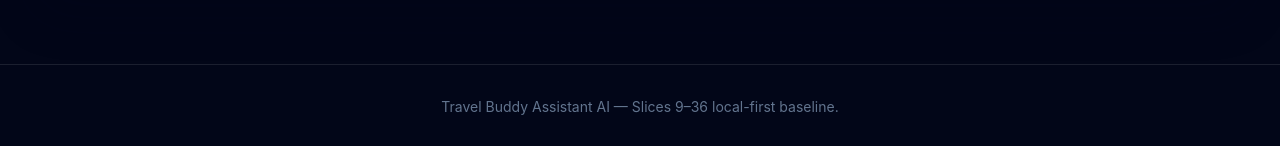
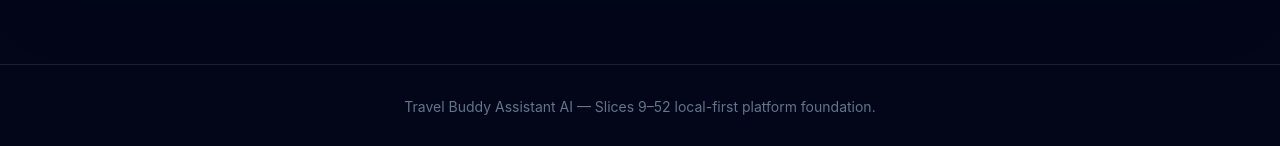
Before and after one commit to ahmedmalas/Travel.Buddy.Assistant.Ai, a React (Vite) app: page / in a window 1280 px wide. Shown: the part 2156-2302 px from the top of the page. Built offline with nearby package versions, Linux system fonts and the light colour scheme.

Commit message:
fix: update AppShell footer to Slices 9–52 baseline
Keep the shell footer aligned with completed platform foundation slices.

Co-authored-by: ahmedmalas <ahmedmalas@users.noreply.github.com>

```diff
--- a/src/components/AppShell.tsx
+++ b/src/components/AppShell.tsx
@@ -54,7 +54,7 @@ export function AppShell() {
       </main>
 
       <footer className="border-t border-white/10 px-6 py-8 text-center text-sm text-slate-500">
-        Travel Buddy Assistant AI — Slices 9–36 local-first baseline.
+        Travel Buddy Assistant AI — Slices 9–52 local-first platform foundation.
       </footer>
     </div>
   );
```
